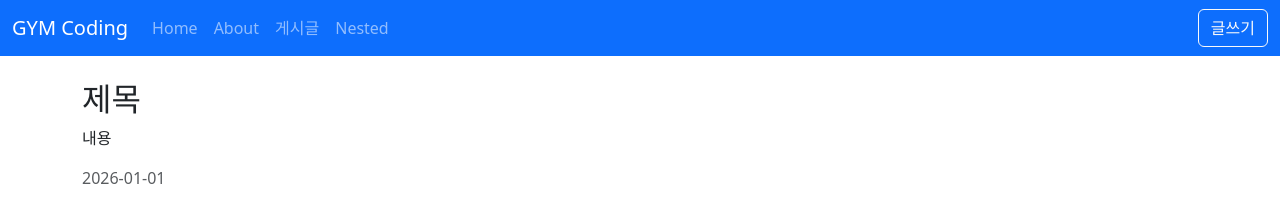
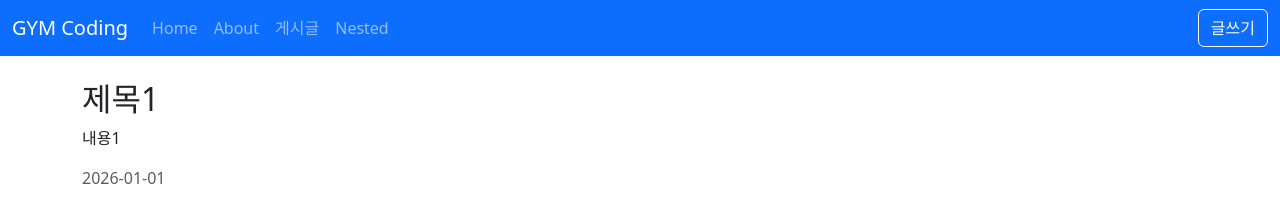
Before and after one commit to kikjs75/vue3-posts, a Vue app: page /posts/1 in a window 1280 px wide. Shown: the top 200 px of the page. Built offline with nearby package versions, Linux system fonts and the light colour scheme.

Commit message:
PostDetailView - Param 받아서 데이터 표시

```diff
--- a/src/api/posts.js
+++ b/src/api/posts.js
@@ -10,3 +10,8 @@ const posts = [
 export function getPosts() {
 	return posts;
 }
+
+export function getPostById(id) {
+	const numberId = parseInt(id);
+	return posts.find(item => item.id === numberId);
+}
--- a/src/posts/PostDetailView.vue
+++ b/src/posts/PostDetailView.vue
@@ -8,9 +8,9 @@
 		<p>hash: {{ $route.hash }}</p> -->
 		<!-- http://localhost:3000/posts/dadf1?searchText=111#hashValue -->
 
-		<h2>제목</h2>
-		<p>내용</p>
-		<p class="text-muted">2026-01-01</p>
+		<h2>{{ form.title }}</h2>
+		<p>{{ form.content }}</p>
+		<p class="text-muted">{{ form.createdAt }}</p>
 		<hr class="my-4" />
 		<div class="row g-2">
 			<div class="col-auto">
@@ -37,9 +37,49 @@
 
 <script setup>
 import { useRoute, useRouter } from 'vue-router';
+import { getPostById } from '@/api/posts';
+import { reactive, ref } from 'vue';
 
 const route = useRoute();
 const router = useRouter();
+
+const id = route.params.id;
+console.log('post: ', getPostById(id));
+
+/*
+1) ref : 원본 데이터와 연결되어 있어서 반응형. 실행 중 변경 가능.
+장점) 객체 할당 가능, 일관성
+단점) form.value.title, form.value.content, form.value.createdAt
+2) reactive : 원본 데이터와 별개 영역. 반응형 아님. 실행 중 변경 불가능.
+장점) form.title, form.content, form.createdAt
+단점) 객체 할당 불가능, 비일관성
+*/
+
+// 1) ref(전개구문 사용해서 객체 복사. 반응형 활성화(실행 중 변경 가능))
+const form = ref({});
+const fetechPost = () => {
+	const data = getPostById(id);
+	form.value = { ...data };
+};
+fetechPost();
+
+// 2) active(전개구문 미사용. 개별 복사. 반응형 비활성화(실행 중 변경 불가능))
+// let form = reactive({});
+// const fetechPost = () => {
+// 	const data = getPostById(id);
+// 	form = { ...data };
+// };
+// fetechPost();
+
+// 3) active(변경 가능, 하나씩 설정. 반응형 활성화(실행 중 변경 가능))
+// let form = reactive({});
+// const fetechPost = () => {
+// 	const data = getPostById(id);
+// 	form.title = data.title;
+// 	form.content = data.content;
+// 	form.createdAt = data.createdAt;
+// };
+// fetechPost();
 
 const goListPage = () => {
 	router.push({
```
